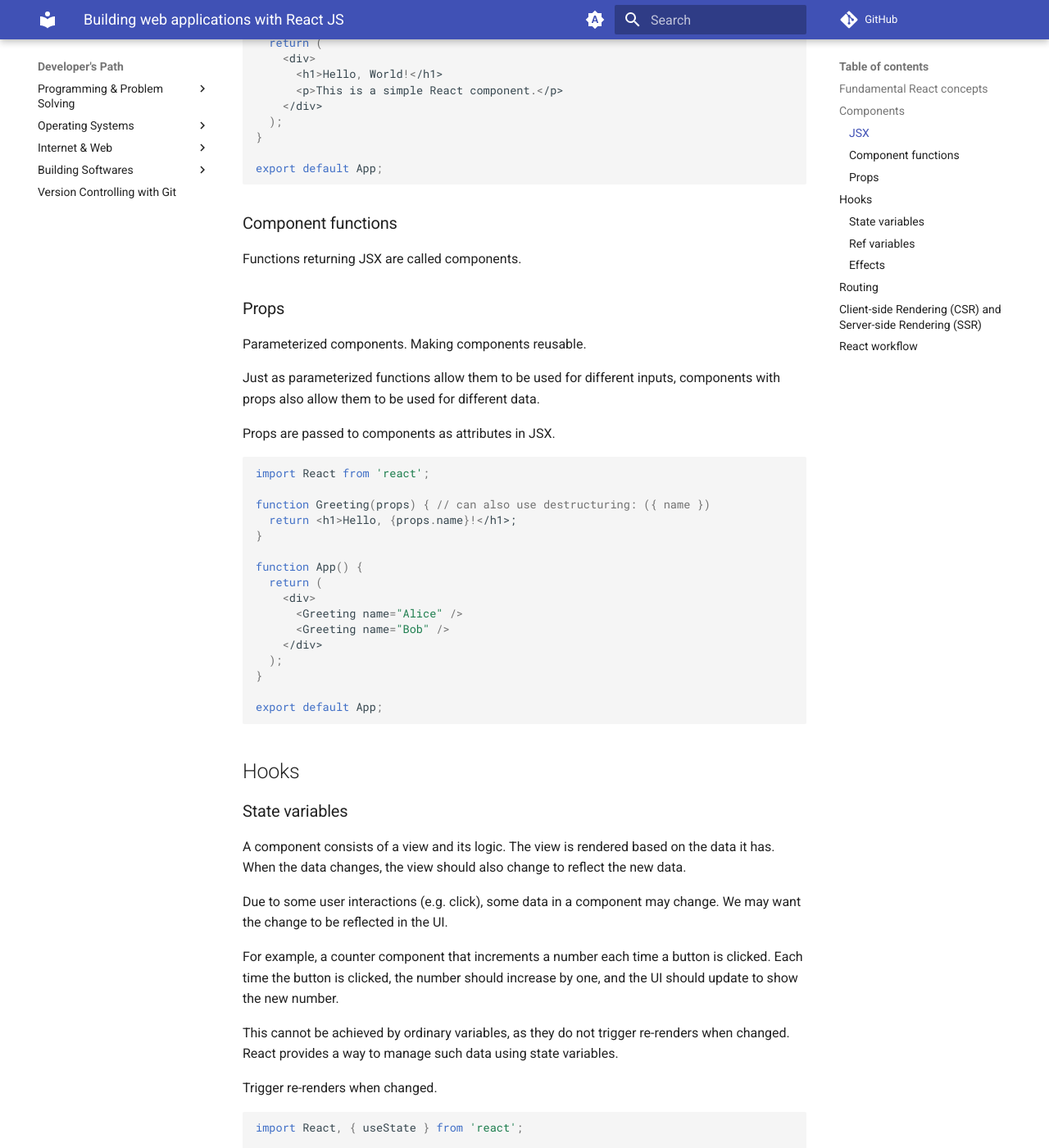
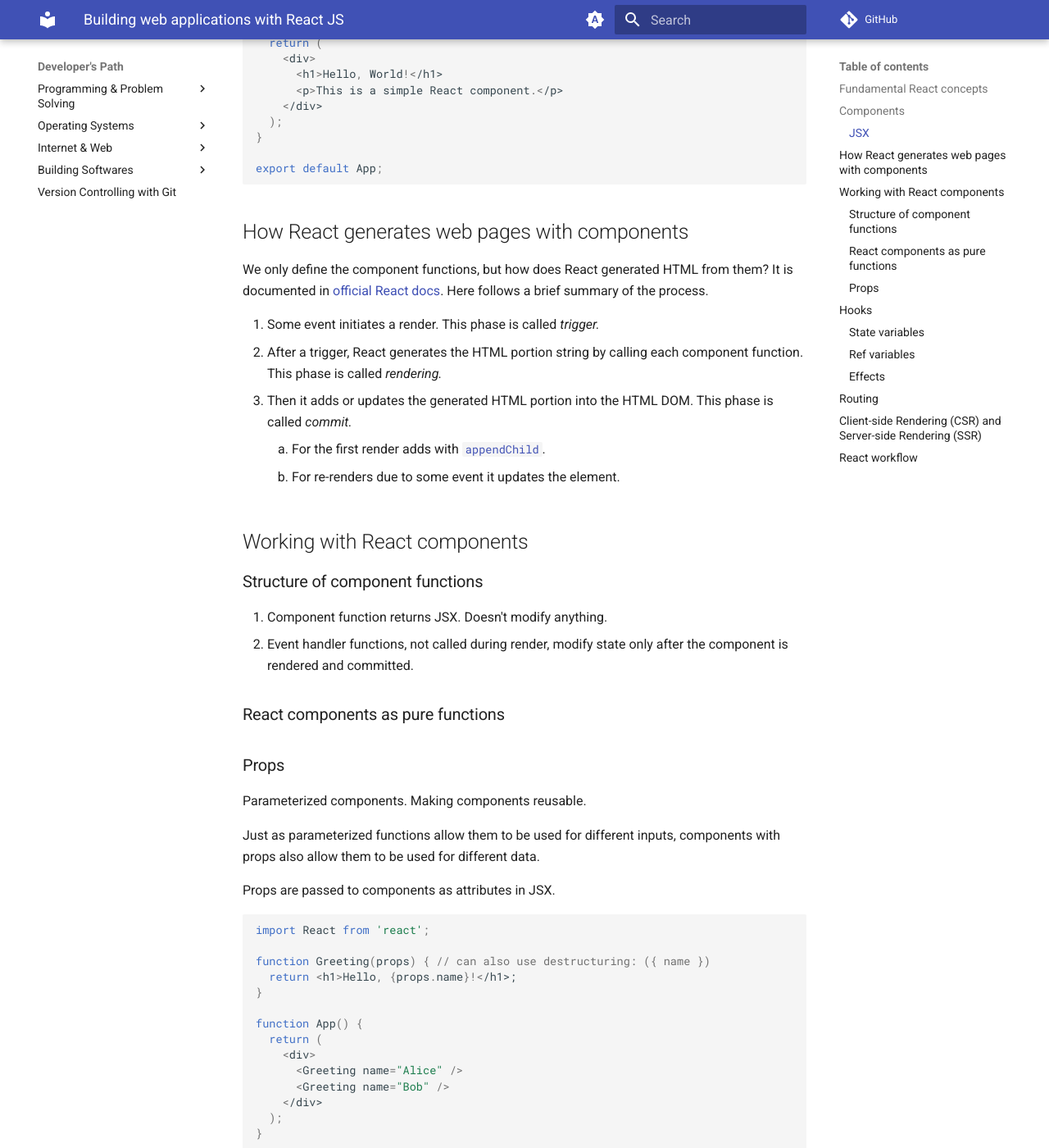
Before and after one commit to gharials/dev-path, an MkDocs documentation site: the page built from docs/building-softwares/react-js.md, in a window 1280 px wide and 1400 px high, scrolled down 1057 px. Shown: the whole window at 82% size. Built offline with MkDocs 1.6.1 and Material for MkDocs 9.7.7, drawn with Linux system fonts in a browser that asks for light colours; comment, search, counter and statistics services are not loaded.

Commit message:
'react-js': react component process.

````diff
--- a/docs/building-softwares/react-js.md
+++ b/docs/building-softwares/react-js.md
@@ -40,9 +40,24 @@
 export default App;
 ```
 
-### Component functions
+## How React generates web pages with components
 
-Functions returning JSX are called components.
+We only define the component functions, but how does React generated HTML from them? It is documented in [official React docs](https://react.dev/learn/render-and-commit). Here follows a brief summary of the process.
+
+1. Some event initiates a render. This phase is called _trigger._
+2. After a trigger, React generates the HTML portion string by calling each component function. This phase is called _rendering._
+3. Then it adds or updates the generated HTML portion into the HTML DOM. This phase is called _commit._
+    1. For the first render adds with [`appendChild`](https://www.w3schools.com/jsref/met_document_createelement.asp).
+    2. For re-renders due to some event it updates the element.
+
+## Working with React components
+
+### Structure of component functions
+
+1. Component function returns JSX. Doesn't modify anything.
+2. Event handler functions, not called during render, modify state only after the component is rendered and committed.
+
+### React components as pure functions
 
 ### Props
 
````
